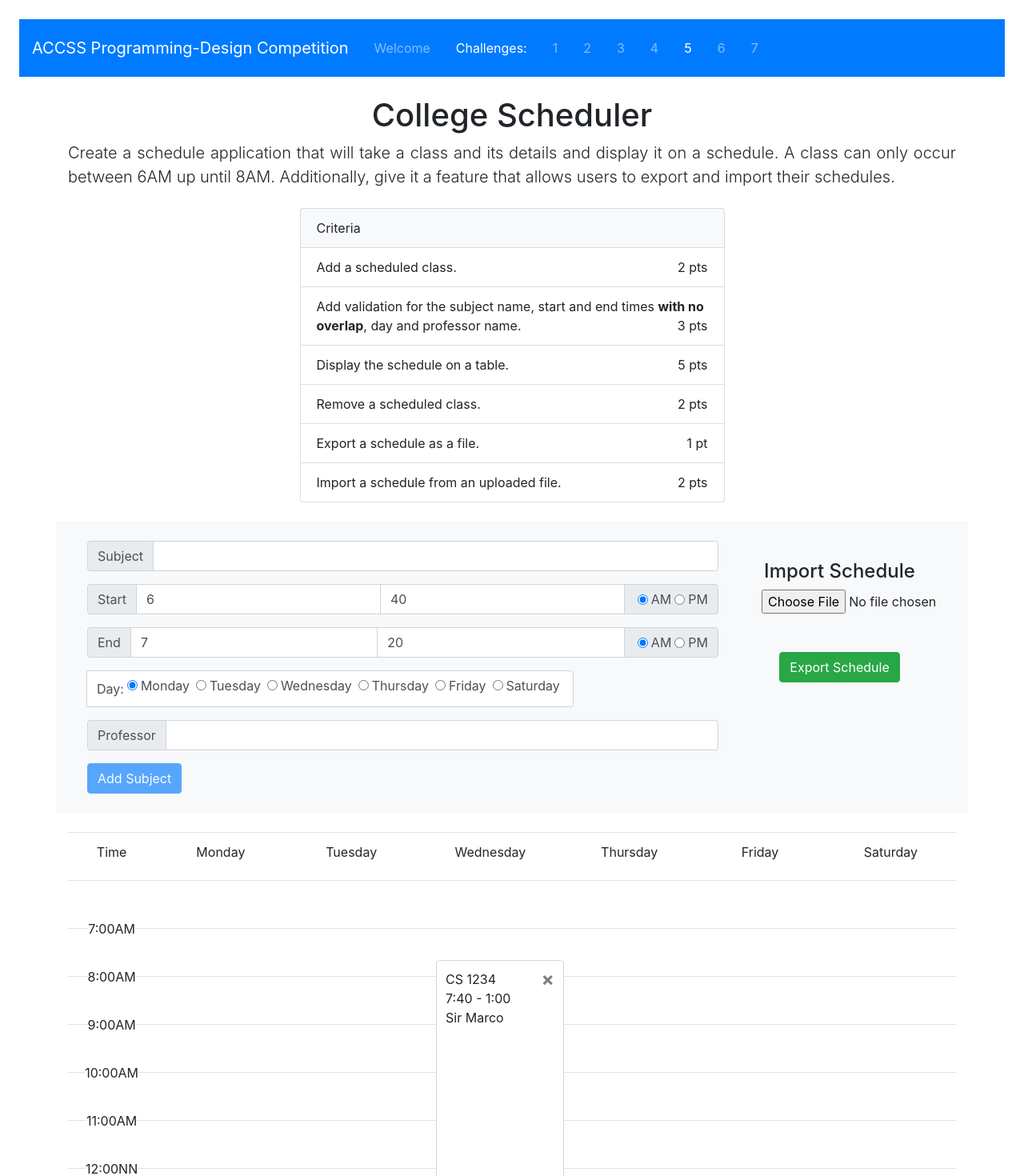
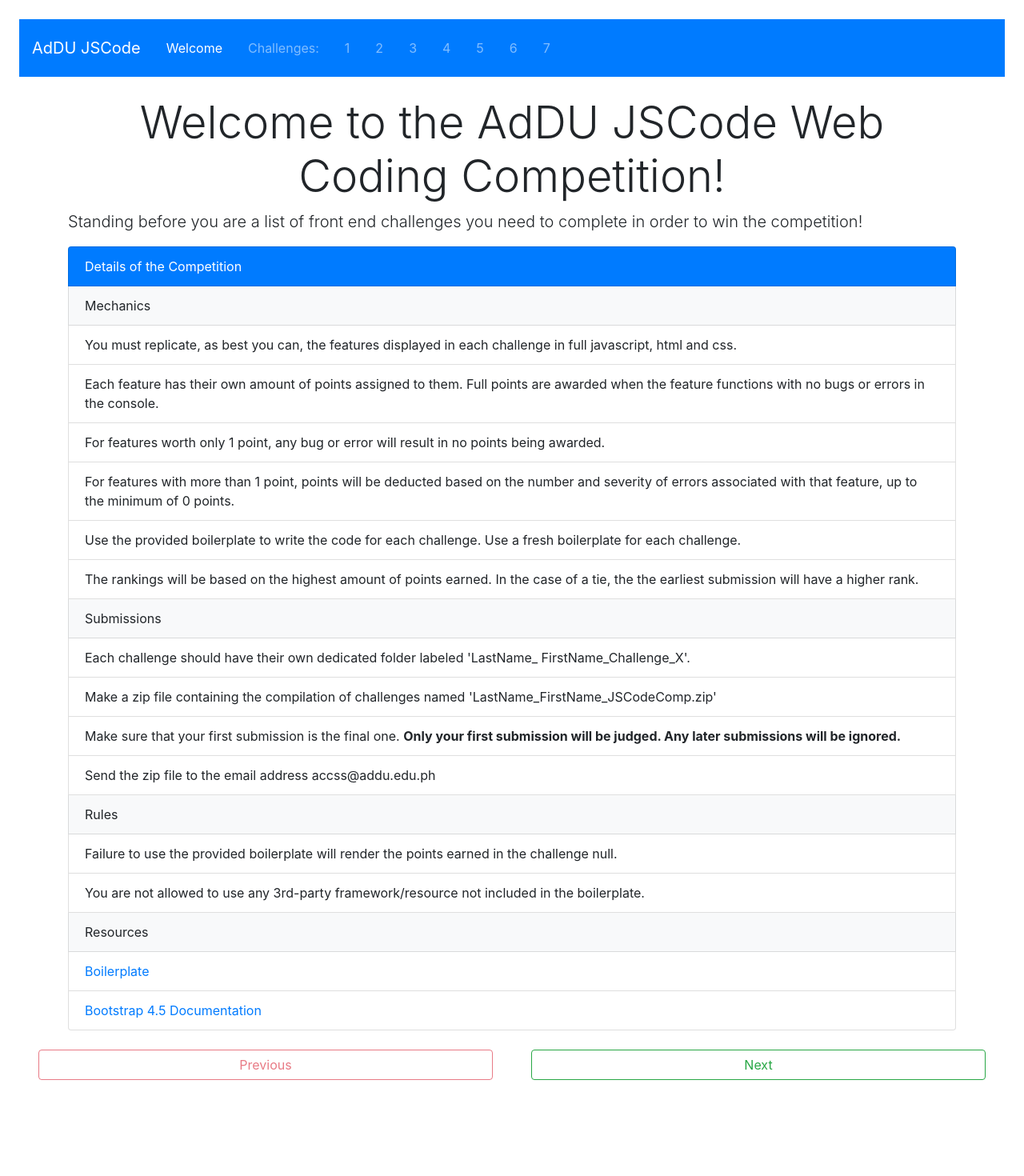
Before and after one commit to MTHLily/accss-progdes-page, a Vue app: page / in a window 1280 px wide. Shown: the top 1470 px of the page at 80% size. After the commit the page ends 1374 px from the top, so only its background shows below. Built offline with nearby package versions, Linux system fonts and the light colour scheme.

Commit message:
Added rules

```diff
--- /dev/null
+++ b/boilerplate/index.html
@@ -0,0 +1,31 @@
+<!-- YOU ARE NOT ALLOWED TO MODIFY THE PARTS BELOW -->
+<!DOCTYPE html>
+<html lang="en">
+  <head>
+    <meta charset="UTF-8" />
+    <meta name="viewport" content="width=device-width, initial-scale=1.0" />
+
+    <!-- Importing your custom styles -->
+    <link rel="stylesheet" href="style.css" />
+
+    <!-- Bootstrap 4 Styles -->
+    <link
+      rel="stylesheet"
+      href="https://cdn.jsdelivr.net/npm/bootstrap@4.5.3/dist/css/bootstrap.min.css"
+      integrity="sha384-TX8t27EcRE3e/ihU7zmQxVncDAy5uIKz4rEkgIXeMed4M0jlfIDPvg6uqKI2xXr2"
+      crossorigin="anonymous"
+    />
+
+    <title>JSCode</title>
+  </head>
+  <body>
+    <!-- YOU ARE NOT ALLOWED TO MODIFY THE PARTS ABOVE -->
+
+    <!-- START WRITING YOUR CODE HERE -->
+
+    <!-- STOP WRITING YOUR CODE FROM THIS POINT -->
+
+    <!-- YOU ARE NOT ALLOWED TO MODIFY THE PARTS BELOW -->
+    <script src="app.js"></script>
+  </body>
+</html>
--- a/public/index.html
+++ b/public/index.html
@@ -1,15 +1,20 @@
 <!DOCTYPE html>
 <html lang="en">
   <head>
-    <meta charset="utf-8">
-    <meta http-equiv="X-UA-Compatible" content="IE=edge">
-    <meta name="viewport" content="width=device-width,initial-scale=1.0">
-    <link rel="icon" href="<%= BASE_URL %>favicon.ico">
+    <meta charset="utf-8" />
+    <meta http-equiv="X-UA-Compatible" content="IE=edge" />
+    <meta name="viewport" content="width=device-width,initial-scale=1.0" />
+    <link rel="icon" href="<%= BASE_URL %>favicon.ico" />
+
     <title><%= htmlWebpackPlugin.options.title %></title>
   </head>
   <body>
     <noscript>
-      <strong>We're sorry but <%= htmlWebpackPlugin.options.title %> doesn't work properly without JavaScript enabled. Please enable it to continue.</strong>
+      <strong
+        >We're sorry but <%= htmlWebpackPlugin.options.title %> doesn't work
+        properly without JavaScript enabled. Please enable it to
+        continue.</strong
+      >
     </noscript>
     <div id="app"></div>
     <!-- built files will be auto injected -->
--- a/src/App.vue
+++ b/src/App.vue
@@ -47,7 +47,7 @@ export default {
   },
   data() {
     return {
-      step: 6,
+      step: 1,
 
       challenges: [
         Welcome,
--- a/src/components/Navbar.vue
+++ b/src/components/Navbar.vue
@@ -1,6 +1,6 @@
 <template>
   <nav class="navbar navbar-expand-lg navbar-dark bg-primary m-4">
-    <a class="navbar-brand" href="#">ACCSS Programming-Design Competition</a>
+    <a class="navbar-brand" href="#">AdDU JSCode</a>
 
     <ul class="navbar-nav mr-auto">
       <li class="nav-item p-2" v-for="item in navbarItems" :key="item.text">
--- a/src/components/Pages/Welcome.vue
+++ b/src/components/Pages/Welcome.vue
@@ -1,11 +1,86 @@
 <template>
   <div class="container d-flex flex-column">
     <h1 class="display-4 text-center">
-      Welcome to the ACCSS Programming-Design Competition!
+      Welcome to the AdDU JSCode Web Coding Competition!
     </h1>
 
+    <p class="lead">
+      Standing before you are a list of front end challenges you need to
+      complete in order to win the competition!
+    </p>
 
-
+    <ol class="list-group">
+      <li class="list-group-item bg-primary text-white">
+        Details of the Competition
+      </li>
+      <li class="list-group-item bg-light">
+        Mechanics
+      </li>
+      <li class="list-group-item">
+        You must replicate, as best you can, the features displayed in each
+        challenge in full javascript, html and css.
+      </li>
+      <li class="list-group-item">
+        Each feature has their own amount of points assigned to them. Full
+        points are awarded when the feature functions with no bugs or errors in
+        the console.
+      </li>
+      <li class="list-group-item">
+        For features worth only 1 point, any bug or error will result in no
+        points being awarded.
+      </li>
+      <li class="list-group-item">
+        For features with more than 1 point, points will be deducted based on
+        the number and severity of errors associated with that feature, up to
+        the minimum of 0 points.
+      </li>
+      <li class="list-group-item">
+        Use the provided boilerplate to write the code for each challenge. Use a
+        fresh boilerplate for each challenge.
+      </li>
+      <li class="list-group-item">
+        The rankings will be based on the highest amount of points earned. In
+        the case of a tie, the the earliest submission will have a higher rank.
+      </li>
+      <li class="list-group-item bg-light">Submissions</li>
+      <li class="list-group-item">
+        Each challenge should have their own dedicated folder labeled 'LastName_
+        FirstName_Challenge_X'.
+      </li>
+      <li class="list-group-item">
+        Make a zip file containing the compilation of challenges named
+        'LastName_FirstName_JSCodeComp.zip'
+      </li>
+      <li class="list-group-item">
+        Make sure that your first submission is the final one.
+        <b
+          >Only your first submission will be judged. Any later submissions will
+          be ignored.</b
+        >
+      </li>
+      <li class="list-group-item">
+        Send the zip file to the email address accss@addu.edu.ph
+      </li>
+      <li class="list-group-item bg-light">Rules</li>
+      <li class="list-group-item">
+        Failure to use the provided boilerplate will render the points earned in
+        the challenge null.
+      </li>
+      <li class="list-group-item">
+        You are not allowed to use any 3rd-party framework/resource not included
+        in the boilerplate.
+      </li>
+      <li class="list-group-item bg-light">Resources</li>
+      <li class="list-group-item">
+        <a href="./boilerplate.zip" download>Boilerplate</a>
+      </li>
+      <li class="list-group-item">
+        <a
+          href="https://getbootstrap.com/docs/4.5/getting-started/introduction/"
+          >Bootstrap 4.5 Documentation</a
+        >
+      </li>
+    </ol>
   </div>
 </template>
 
--- a/src/main.js
+++ b/src/main.js
@@ -4,5 +4,5 @@ import App from "./App.vue";
 Vue.config.productionTip = false;
 
 new Vue({
-  render: h => h(App)
+  render: (h) => h(App),
 }).$mount("#app");
```
Also changed, not shown: boilerplate/app.js (added), boilerplate/style.css (added), 2 other files (tests, documents, lock files or other folders).
